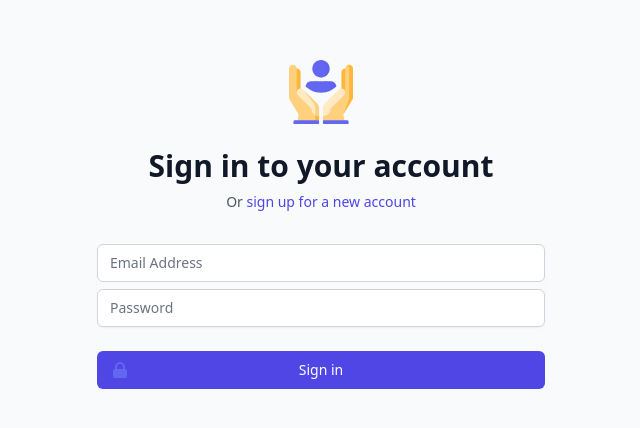
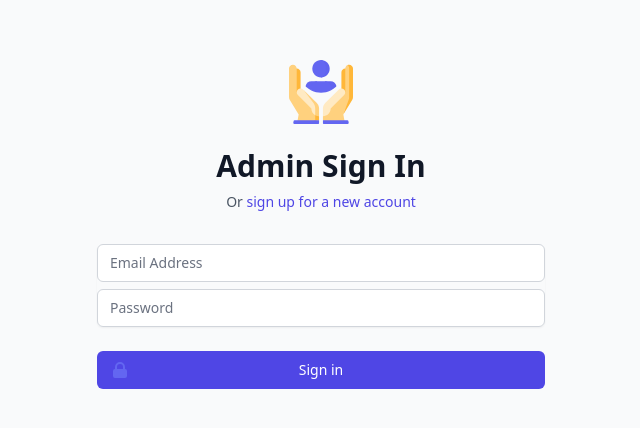
Before and after one commit to ankithans/human-resource-management, a React (Create React App) app in the folder client/: page /admin in a window 1280 px wide. Shown: the part 176-604 px from the top of the page, without its empty margins (319-959 px from the left). Built offline with nearby package versions, Linux system fonts and the light colour scheme.

Commit message:
feat(client): use react-router in production

```diff
--- a/client/src/App.js
+++ b/client/src/App.js
@@ -1,11 +1,19 @@
+import { BrowserRouter as Router, Switch, Route, Link } from "react-router-dom";
 import AdminLogin from "./components/Admin/AdminLogin";
 import "./tailwind.output.css";
 
 function App() {
   return (
-    <>
-      <AdminLogin />
-    </>
+    <Router>
+      <Switch>
+        <Route path='/admin'>
+          <AdminLogin />
+        </Route>
+        <Route path='/'>
+          <div>Hello</div>
+        </Route>
+      </Switch>
+    </Router>
   );
 }
 
--- a/client/src/components/Admin/AdminLogin.js
+++ b/client/src/components/Admin/AdminLogin.js
@@ -10,7 +10,7 @@
         <SignInHeader
           link='/'
           subLabel='sign up for a new account'
-          label='Sign in to your account'
+          label='Admin Sign In'
         />
         <form className='mt-8 space-y-6' action='#' method='POST'>
           <input type='hidden' name='remember' value='true' />
--- a/package.json
+++ b/package.json
@@ -29,6 +29,7 @@
     "express": "^4.17.1",
     "express-validator": "^6.9.0",
     "mongoose": "^5.11.8",
-    "morgan": "^1.10.0"
+    "morgan": "^1.10.0",
+    "react-router-dom": "^5.2.0"
   }
 }
```
Also changed, not shown: 1 other file (tests, documents, lock files or other folders).
